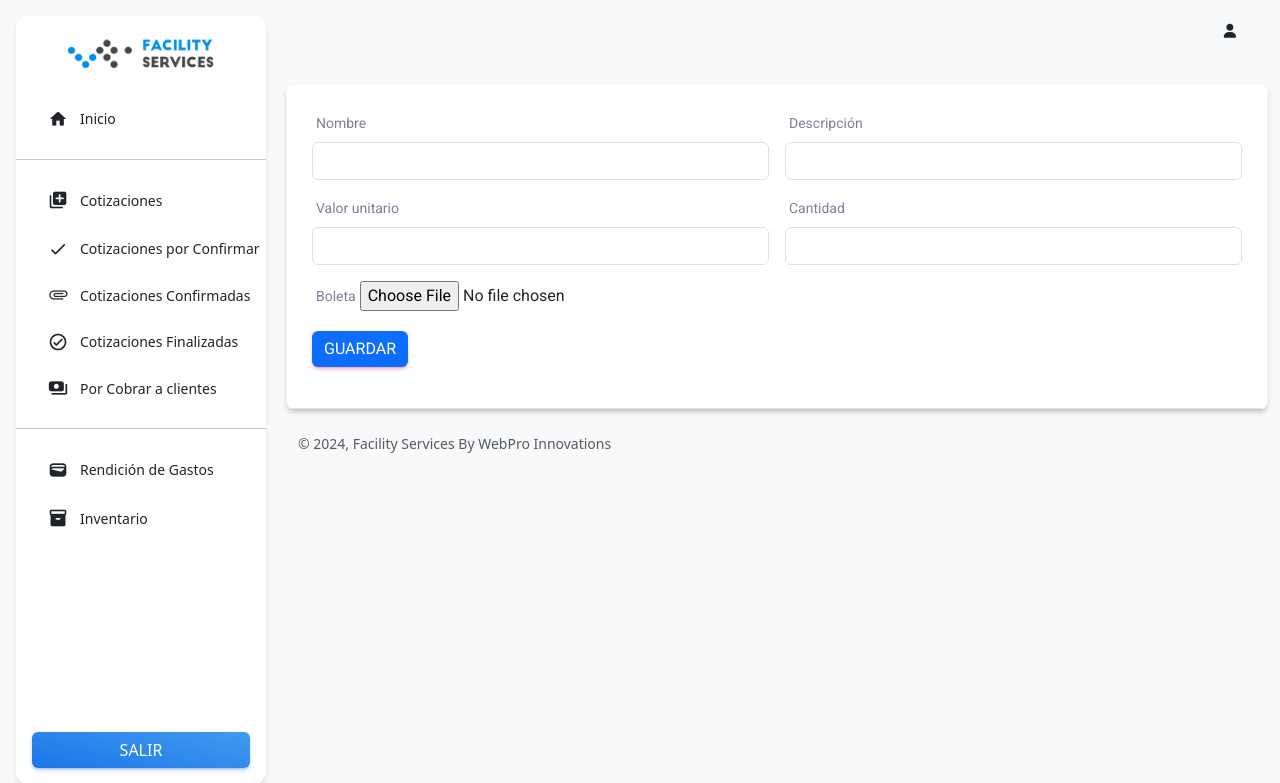
After one commit to kamikaizer/lyr-facilityservices, a Python web app: template templates/edita_inventario.html in a window 1280 px wide. The commit adds this page. Shown: the top 783 px of the page. Run offline with Jinja, Linux system fonts and the light colour scheme; the template is opened without the code that fills it, so the values that code supplies are empty; some libraries are stand-ins or nearby versions.

Commit message:
edita inventario

```diff
--- a/main.py
+++ b/main.py
@@ -1315,3 +1315,7 @@ def por_cobrar():
 @main.route('/agrega_inventarios')
 def agrega_inventarios():
     return render_template('agrega_inventarios.html')
+
+@main.route('/edita_inventario')
+def edita_inventario():
+    return render_template('edita_inventario.html')
--- /dev/null
+++ b/templates/edita_inventario.html
@@ -0,0 +1,44 @@
+{% extends 'base.html' %}
+{% block content %}
+
+    <div class="card border-white">
+
+    <div class="card border-white">
+        <div class="card-body">
+
+
+            <form class="row g-3" id="agrega_inventario" method="POST">
+                <div class="col-md-6">
+                  <label for="fecha_gasto" class="form-label">Nombre</label>
+                  <input type="text" class="form-control" id="nombre" name="nombre">
+                </div>
+                <div class="col-6">
+                  <label for="descripcion_gasto" class="form-label">Descripción</label>
+                  <input type="text" class="form-control" id="descripcion" name="descripcion">
+                </div>
+                <div class="col-md-6">
+                  <label for="tipo_gasto" class="form-label">Valor unitario</label>
+                  <input type="number" class="form-control" id="valor_unitario" name="valor_unitario">
+                </div>
+                <div class="col-md-6">
+                  <label for="tipo_gasto" class="form-label">Cantidad</label>
+                  <input type="number" class="form-control" id="cantidad" name="cantidad">
+                </div>
+                <div class="col-md-12">
+                    <label for="agregar_comprobante" class="form-label">Boleta</label>
+                    <input type="file" id="archivo" name="archivo">
+                </div>
+                <div class="col-12">
+                  <button type="submit" class="btn btn-primary">Guardar</button>
+                </div>
+              </form>
+      </div>
+    </div>
+
+
+  </div>
+
+
+
+  <script src="{{ url_for('static', filename='js/otro.js')}}"></script>
+{% endblock %}
```
Also changed, not shown: templates/Inventario.html (+2 -6 lines).
